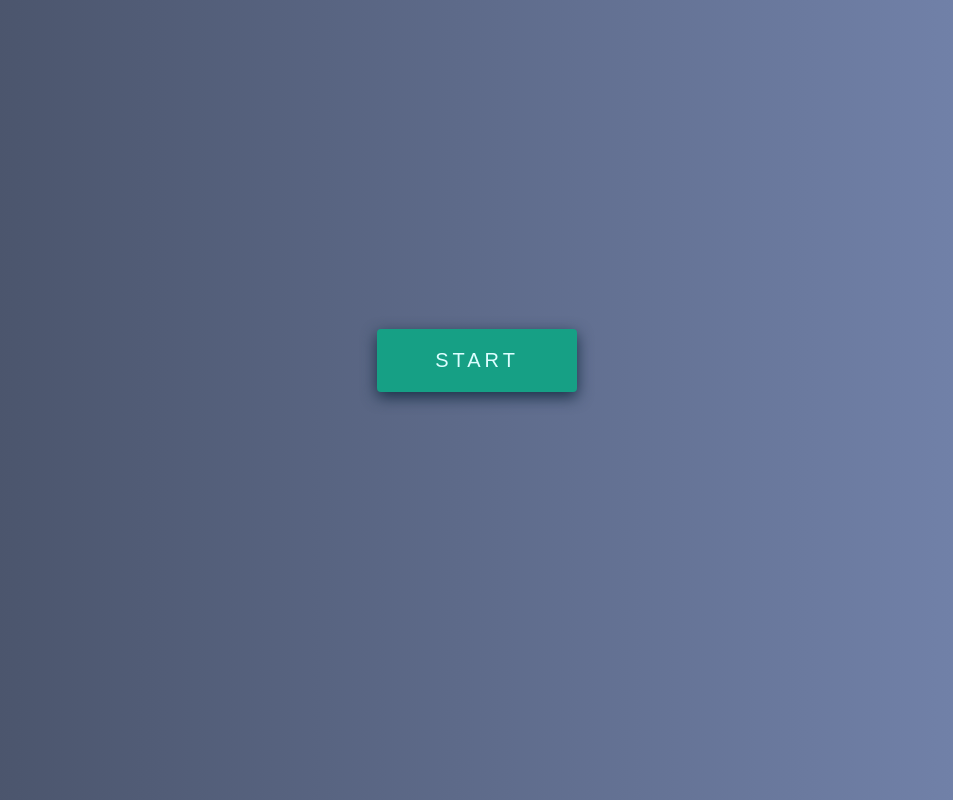
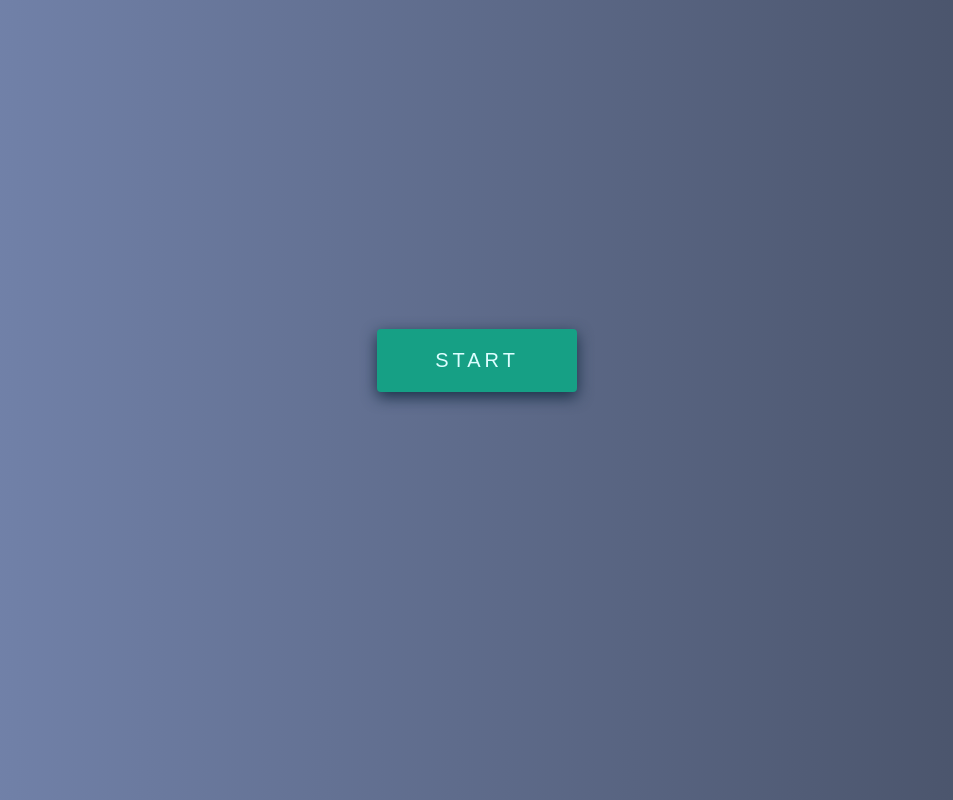
Before and after one commit to mate-academy/react_list-of-goods, a React (Create React App) app: page / in a window 1280 px wide. Shown: the whole page, without its empty margins (163-1116 px from the left). Built offline with nearby package versions, Linux system fonts and the light colour scheme.

Commit message:
amendments

```diff
--- a/src/App.scss
+++ b/src/App.scss
@@ -17,7 +17,7 @@ ul {
 .app {
   padding: 70px;
   min-height: 100vh;
-  background: linear-gradient(to left, #7788b2 , #454e63);
+  background: linear-gradient(to right, #7788b2 , #454e63);
 
   &__button-wrapper {
     height: 75vh;
```
